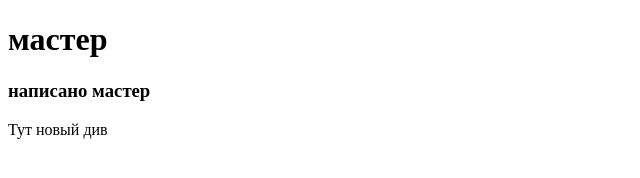
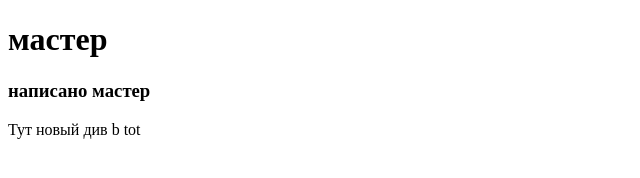
Before and after one commit to Bakurskyi/testall, a plain HTML site: page newproject/index.html in a window 1280 px wide. Shown: the full height of the page, 0-640 px from the left. Drawn offline with Linux system fonts and the light colour scheme.

Commit message:
третий тестовый коммит

```diff
--- a/newproject/index.html
+++ b/newproject/index.html
@@ -11,7 +11,7 @@
     <h1>мастер</h1>
     <h3>написано мастер</h3>
     <div class="new">
-        Тут новый див
+        Тут новый див b tot
     </div>
 </body>
 </html>
```
